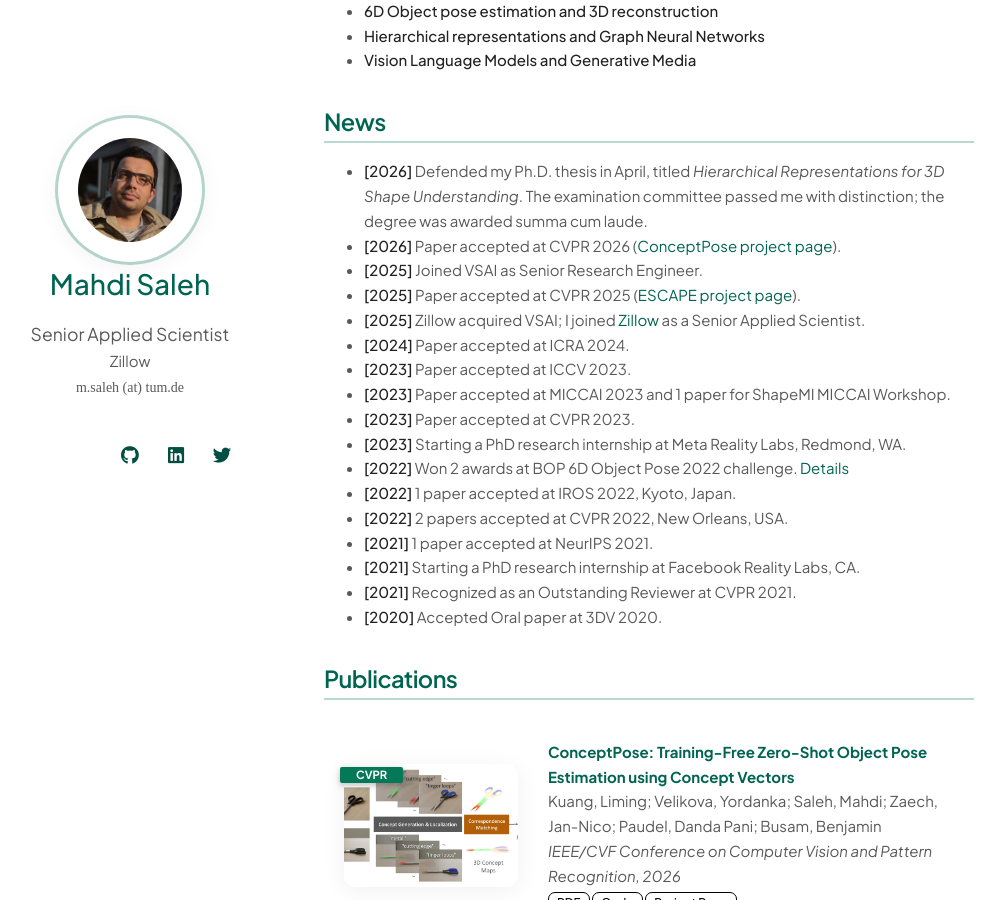
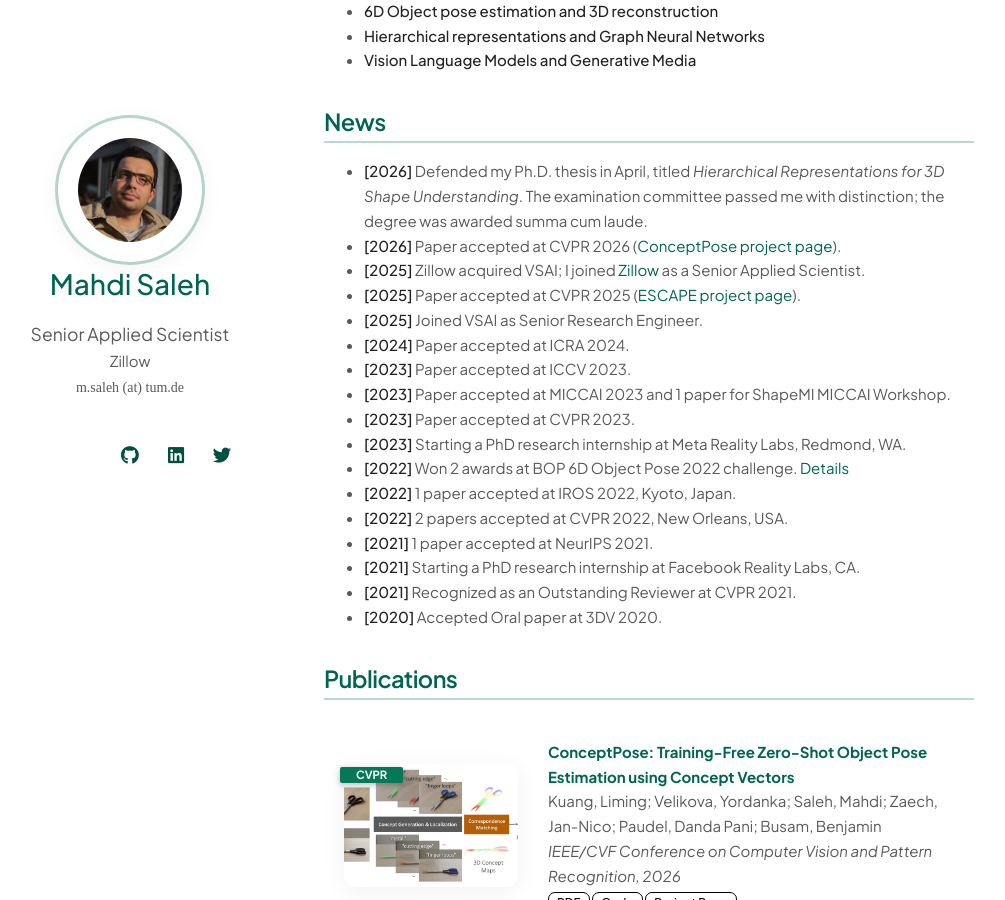
Before and after one commit to mahdi-slh/mahdi-slh.github.io, a Jekyll site: the page built from index.md, in a window 1280 px wide and 900 px high, scrolled down 568 px. Shown: the whole window, without its empty margins (146-1151 px from the left). Built offline with Jekyll 4.4.1, drawn with Linux system fonts in a browser that asks for light colours; nearby versions of some CDN libraries; a style sheet for code colours, icons or effects is not loaded; our own code applies the rules of GitHub Pages for plain Markdown files.

Commit message:
updated news

```diff
--- a/index.md
+++ b/index.md
@@ -24,9 +24,9 @@ You can find my latest CV here: [CV](./assets/files/mahdi_saleh_cv.pdf).
 
 - **[2026]** Defended my Ph.D. thesis in April, titled *Hierarchical Representations for 3D Shape Understanding*. The examination committee passed me with distinction; the degree was awarded summa cum laude.
 - **[2026]** Paper accepted at CVPR 2026 ([ConceptPose project page](https://stevenlk.xyz/conceptpose/)).
+- **[2025]** Zillow acquired VSAI; I joined [Zillow](https://www.zillow.com/) as a Senior Applied Scientist.
+- **[2025]** Paper accepted at CVPR 2025 ([ESCAPE project page](https://mahdi-slh.github.io/ESCAPE.html)).
 - **[2025]** Joined VSAI as Senior Research Engineer.
-- **[2025]** Paper accepted at CVPR 2025 ([ESCAPE project page](https://mahdi-slh.github.io/ESCAPE.html)).
-- **[2025]** Zillow acquired VSAI; I joined [Zillow](https://www.zillow.com/) as a Senior Applied Scientist.
 - **[2024]** Paper accepted at ICRA 2024.
 - **[2023]** Paper accepted at ICCV 2023.
 - **[2023]** Paper accepted at MICCAI 2023 and 1 paper for ShapeMI MICCAI Workshop.
```
